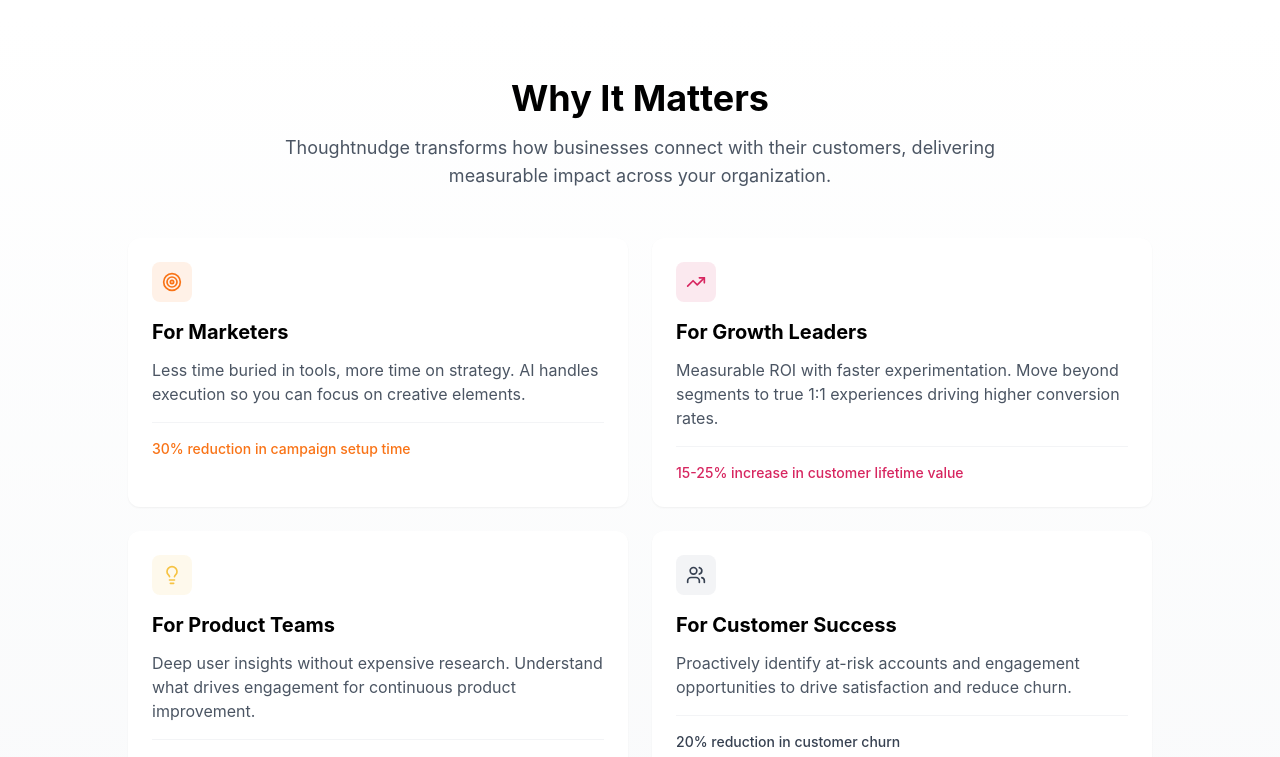
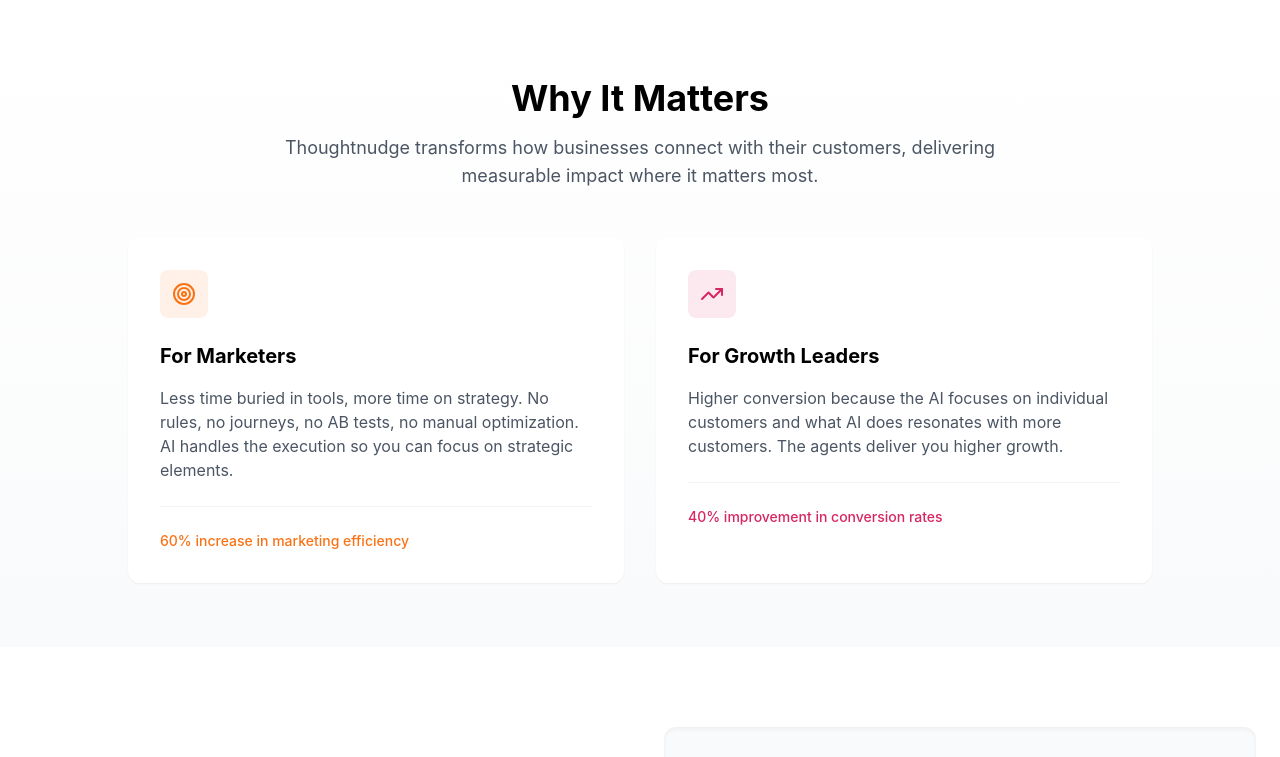
Before and after one commit to SP-Thoughtnudge/tn-website-nudge-ai-nexus-57-v1, a React (Vite) app: page / in a window 1280 px wide. Shown: the part 5020-5777 px from the top of the page. Built offline with nearby package versions, Linux system fonts and the light colour scheme.

Commit message:
Refactor: Update Why It Matters section
Update the Why It Matters section to have only two pointers, focusing on higher conversion and increased efficiency. Tailor the content for both marketers and growth leaders.

```diff
--- a/src/components/home/why-it-matters-section.tsx
+++ b/src/components/home/why-it-matters-section.tsx
@@ -1,6 +1,6 @@
 
 import React from "react";
-import { Target, Users, TrendingUp, Lightbulb } from "lucide-react";
+import { Target, TrendingUp } from "lucide-react";
 
 const WhyItMattersSection = () => {
   return (
@@ -11,61 +11,34 @@ const WhyItMattersSection = () => {
             Why It Matters
           </h2>
           <p className="text-lg text-gray-600">
-            Thoughtnudge transforms how businesses connect with their customers, delivering measurable impact across your organization.
+            Thoughtnudge transforms how businesses connect with their customers, delivering measurable impact where it matters most.
           </p>
         </div>
 
-        <div className="grid md:grid-cols-2 gap-6 max-w-5xl mx-auto">
-          <div className="bg-white p-6 rounded-xl shadow-sm transition-all duration-300 hover:shadow-md hover:-translate-y-1">
-            <div className="h-10 w-10 bg-brand-orange/10 rounded-lg flex items-center justify-center mb-4">
-              <Target className="h-5 w-5 text-brand-orange" />
+        <div className="grid md:grid-cols-2 gap-8 max-w-5xl mx-auto">
+          <div className="bg-white p-8 rounded-xl shadow-sm transition-all duration-300 hover:shadow-md hover:-translate-y-1">
+            <div className="h-12 w-12 bg-brand-orange/10 rounded-lg flex items-center justify-center mb-6">
+              <Target className="h-6 w-6 text-brand-orange" />
             </div>
-            <h3 className="text-xl font-bold mb-3 text-brand-black">For Marketers</h3>
+            <h3 className="text-xl font-bold mb-4 text-brand-black">For Marketers</h3>
             <p className="text-gray-600">
-              Less time buried in tools, more time on strategy.
-              AI handles execution so you can focus on creative elements.
+              Less time buried in tools, more time on strategy. No rules, no journeys, no AB tests, no manual optimization. AI handles the execution so you can focus on strategic elements.
             </p>
-            <div className="mt-4 pt-4 border-t border-gray-100">
-              <p className="text-sm font-medium text-brand-orange">30% reduction in campaign setup time</p>
+            <div className="mt-6 pt-6 border-t border-gray-100">
+              <p className="text-sm font-medium text-brand-orange">60% increase in marketing efficiency</p>
             </div>
           </div>
 
-          <div className="bg-white p-6 rounded-xl shadow-sm transition-all duration-300 hover:shadow-md hover:-translate-y-1">
-            <div className="h-10 w-10 bg-brand-pink/10 rounded-lg flex items-center justify-center mb-4">
-              <TrendingUp className="h-5 w-5 text-brand-pink" />
+          <div className="bg-white p-8 rounded-xl shadow-sm transition-all duration-300 hover:shadow-md hover:-translate-y-1">
+            <div className="h-12 w-12 bg-brand-pink/10 rounded-lg flex items-center justify-center mb-6">
+              <TrendingUp className="h-6 w-6 text-brand-pink" />
             </div>
-            <h3 className="text-xl font-bold mb-3 text-brand-black">For Growth Leaders</h3>
+            <h3 className="text-xl font-bold mb-4 text-brand-black">For Growth Leaders</h3>
             <p className="text-gray-600">
-              Measurable ROI with faster experimentation. Move beyond segments to true 1:1 experiences driving higher conversion rates.
+              Higher conversion because the AI focuses on individual customers and what AI does resonates with more customers. The agents deliver you higher growth.
             </p>
-            <div className="mt-4 pt-4 border-t border-gray-100">
-              <p className="text-sm font-medium text-brand-pink">15-25% increase in customer lifetime value</p>
-            </div>
-          </div>
-
-          <div className="bg-white p-6 rounded-xl shadow-sm transition-all duration-300 hover:shadow-md hover:-translate-y-1">
-            <div className="h-10 w-10 bg-brand-yellow/10 rounded-lg flex items-center justify-center mb-4">
-              <Lightbulb className="h-5 w-5 text-brand-yellow" />
-            </div>
-            <h3 className="text-xl font-bold mb-3 text-brand-black">For Product Teams</h3>
-            <p className="text-gray-600">
-              Deep user insights without expensive research. Understand what drives engagement for continuous product improvement.
-            </p>
-            <div className="mt-4 pt-4 border-t border-gray-100">
-              <p className="text-sm font-medium text-brand-yellow">40% better user retention metrics</p>
-            </div>
-          </div>
-
-          <div className="bg-white p-6 rounded-xl shadow-sm transition-all duration-300 hover:shadow-md hover:-translate-y-1">
-            <div className="h-10 w-10 bg-gray-100 rounded-lg flex items-center justify-center mb-4">
-              <Users className="h-5 w-5 text-gray-700" />
-            </div>
-            <h3 className="text-xl font-bold mb-3 text-brand-black">For Customer Success</h3>
-            <p className="text-gray-600">
-              Proactively identify at-risk accounts and engagement opportunities to drive satisfaction and reduce churn.
-            </p>
-            <div className="mt-4 pt-4 border-t border-gray-100">
-              <p className="text-sm font-medium text-gray-700">20% reduction in customer churn</p>
+            <div className="mt-6 pt-6 border-t border-gray-100">
+              <p className="text-sm font-medium text-brand-pink">40% improvement in conversion rates</p>
             </div>
           </div>
         </div>
```
